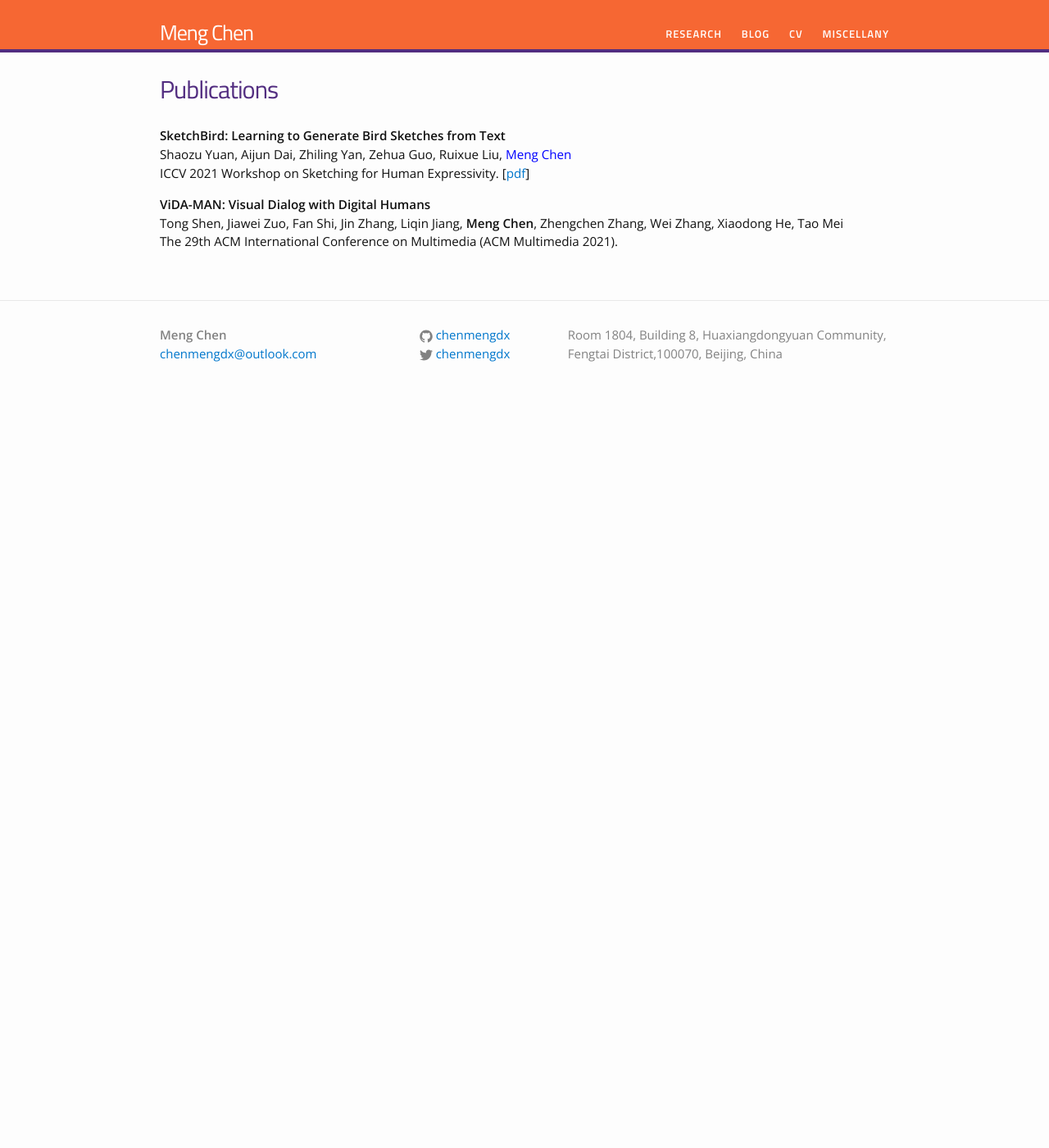
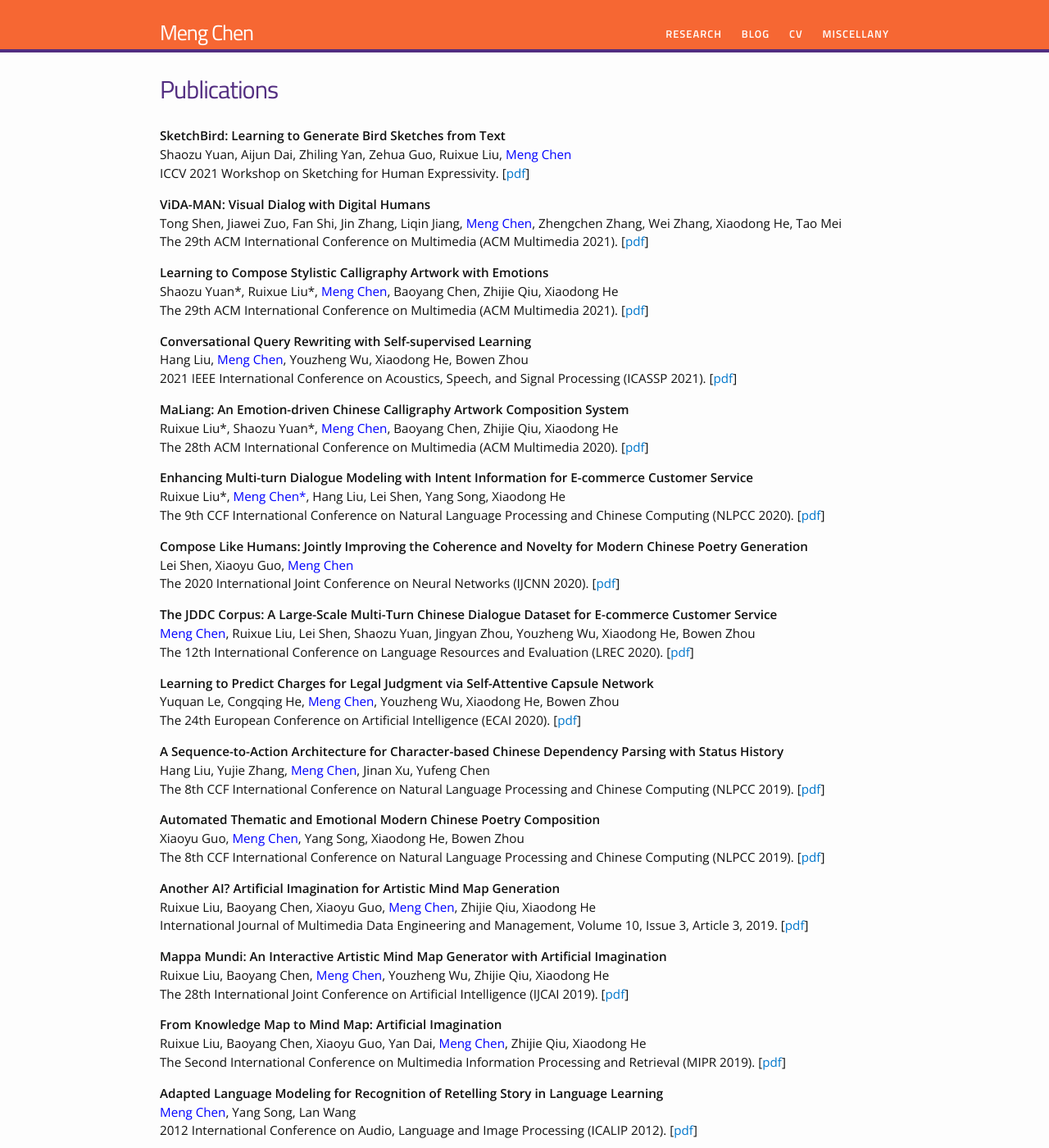
Before and after one commit to chenmengdx/chenmengdx.github.io, a Jekyll site: the page built from research.md, in a window 1280 px wide and 1400 px high. Shown: the whole window at 82% size. Built offline with Jekyll 4.4.1, drawn with Linux system fonts in a browser that asks for light colours; some of the changed text lies outside the part shown.

Commit message:
update research page

```diff
--- a/research.md
+++ b/research.md
@@ -9,13 +9,97 @@ permalink: /research/
 <p>
 <b>SketchBird: Learning to Generate Bird Sketches from Text</b> <br />
 Shaozu Yuan, Aijun Dai, Zhiling Yan, Zehua Guo, Ruixue Liu, <font color="blue">Meng Chen</font> <br />
-ICCV 2021 Workshop on Sketching for Human Expressivity. [<a href="../papers/ICASSP2021_camera_ready.pdf">pdf</a>]
+ICCV 2021 Workshop on Sketching for Human Expressivity. [<a href="../papers/ICCV2021.pdf">pdf</a>]
 </p>
 
 <p>
 <b>ViDA-MAN: Visual Dialog with Digital Humans</b> <br />
-Tong Shen, Jiawei Zuo, Fan Shi, Jin Zhang, Liqin Jiang, <b>Meng Chen</b>, Zhengchen Zhang, Wei Zhang, Xiaodong He, Tao Mei <br />
-The 29th ACM International Conference on Multimedia (ACM Multimedia 2021).
+Tong Shen, Jiawei Zuo, Fan Shi, Jin Zhang, Liqin Jiang, <font color="blue">Meng Chen</font>, Zhengchen Zhang, Wei Zhang, Xiaodong He, Tao Mei <br />
+The 29th ACM International Conference on Multimedia (ACM Multimedia 2021). [<a href="../papers/MM21_digitman.pdf">pdf</a>]
+</p>
+
+<p>
+<b>Learning to Compose Stylistic Calligraphy Artwork with Emotions</b> <br />
+Shaozu Yuan*, Ruixue Liu*, <font color="blue">Meng Chen</font>, Baoyang Chen, Zhijie Qiu, Xiaodong He <br />
+The 29th ACM International Conference on Multimedia (ACM Multimedia 2021). [<a href="../papers/MM21_calligraphy.pdf">pdf</a>]
+</p>
+
+<p>
+<b>Conversational Query Rewriting with Self-supervised Learning</b> <br />
+Hang Liu, <font color="blue">Meng Chen</font>, Youzheng Wu, Xiaodong He, Bowen Zhou <br />
+2021 IEEE International Conference on Acoustics, Speech, and Signal Processing (ICASSP 2021). [<a href="../papers/ICASSP2021_camera_ready.pdf">pdf</a>]
+</p>
+
+<p>
+<b>MaLiang: An Emotion-driven Chinese Calligraphy Artwork Composition System</b> <br />
+Ruixue Liu*, Shaozu Yuan*, <font color="blue">Meng Chen</font>, Baoyang Chen, Zhijie Qiu, Xiaodong He <br />
+The 28th ACM International Conference on Multimedia (ACM Multimedia 2020). [<a href="../papers/MM20_calligraphy.pdf">pdf</a>]
+</p>
+
+<p>
+<b>Enhancing Multi-turn Dialogue Modeling with Intent Information for E-commerce Customer Service</b> <br />
+Ruixue Liu*, <font color="blue">Meng Chen*</font>, Hang Liu, Lei Shen, Yang Song, Xiaodong He <br />
+The 9th CCF International Conference on Natural Language Processing and Chinese Computing (NLPCC 2020). [<a href="../papers/NLPCC2020.pdf">pdf</a>]
+</p>
+
+<p>
+<b>Compose Like Humans: Jointly Improving the Coherence and Novelty for Modern Chinese Poetry Generation</b> <br />
+Lei Shen, Xiaoyu Guo, <font color="blue">Meng Chen</font> <br />
+The 2020 International Joint Conference on Neural Networks (IJCNN 2020). [<a href="../papers/IJCNN2020.pdf">pdf</a>]
+</p>
+
+<p>
+<b>The JDDC Corpus: A Large-Scale Multi-Turn Chinese Dialogue Dataset for E-commerce Customer Service</b> <br />
+<font color="blue">Meng Chen</font>, Ruixue Liu, Lei Shen, Shaozu Yuan, Jingyan Zhou, Youzheng Wu, Xiaodong He, Bowen Zhou <br />
+The 12th International Conference on Language Resources and Evaluation (LREC 2020). [<a href="../papers/JDDC_camera_ready.pdf">pdf</a>]
+</p>
+
+<p>
+<b>Learning to Predict Charges for Legal Judgment via Self-Attentive Capsule Network</b> <br />
+Yuquan Le, Congqing He, <font color="blue">Meng Chen</font>, Youzheng Wu, Xiaodong He, Bowen Zhou <br />
+The 24th European Conference on Artificial Intelligence (ECAI 2020). [<a href="../papers/SAttCaps_camera_ready.pdf">pdf</a>]
+</p>
+
+<p>
+<b>A Sequence-to-Action Architecture for Character-based Chinese Dependency Parsing with Status History</b> <br />
+Hang Liu, Yujie Zhang, <font color="blue">Meng Chen</font>, Jinan Xu, Yufeng Chen <br />
+The 8th CCF International Conference on Natural Language Processing and Chinese Computing (NLPCC 2019). [<a href="../papers/NLPCC2019_parsing_final.pdf">pdf</a>]
+</p>
+
+<p>
+<b>Automated Thematic and Emotional Modern Chinese Poetry Composition</b> <br />
+Xiaoyu Guo, <font color="blue">Meng Chen</font>, Yang Song, Xiaodong He, Bowen Zhou <br />
+The 8th CCF International Conference on Natural Language Processing and Chinese Computing (NLPCC 2019). [<a href="../papers/NLPCC2019_poetry_final.pdf">pdf</a>]
+</p>
+
+<p>
+<b>Another AI? Artificial Imagination for Artistic Mind Map Generation</b> <br />
+Ruixue Liu, Baoyang Chen, Xiaoyu Guo, <font color="blue">Meng Chen</font>, Zhijie Qiu, Xiaodong He <br />
+International Journal of Multimedia Data Engineering and Management, Volume 10, Issue 3, Article 3, 2019. [<a href="../papers/IJMDEM.pdf">pdf</a>]
+</p>
+
+<p>
+<b>Mappa Mundi: An Interactive Artistic Mind Map Generator with Artificial Imagination</b> <br />
+Ruixue Liu, Baoyang Chen, <font color="blue">Meng Chen</font>, Youzheng Wu, Zhijie Qiu, Xiaodong He <br />
+The 28th International Joint Conference on Artificial Intelligence (IJCAI 2019). [<a href="../papers/IJCAI2019.pdf">pdf</a>]
+</p>
+
+<p>
+<b>From Knowledge Map to Mind Map: Artificial Imagination</b> <br />
+Ruixue Liu, Baoyang Chen, Xiaoyu Guo, Yan Dai, <font color="blue">Meng Chen</font>, Zhijie Qiu, Xiaodong He <br />
+The Second International Conference on Multimedia Information Processing and Retrieval (MIPR 2019). [<a href="../papers/AIArt2019.pdf">pdf</a>]
+</p>
+
+<p>
+<b>Adapted Language Modeling for Recognition of Retelling Story in Language Learning</b> <br />
+<font color="blue">Meng Chen</font>, Yang Song, Lan Wang <br />
+2012 International Conference on Audio, Language and Image Processing (ICALIP 2012). [<a href="../papers/ICALIP2012.pdf">pdf</a>]
+</p>
+
+<p>
+<b>Automatic Scoring in a Task of Retelling Stories for Language Learners</b> <br />
+<font color="blue">Meng Chen</font>, Dean Luo, Lan Wang <br />
+The 15th World Multi-conference on Systemics, Cybernetics and Informatics (WMSCI 2011). [<a href="../papers/WMSCI2011.pdf">pdf</a>]
 </p>
 
 </div>
```
Also changed, not shown: 4 other files.
